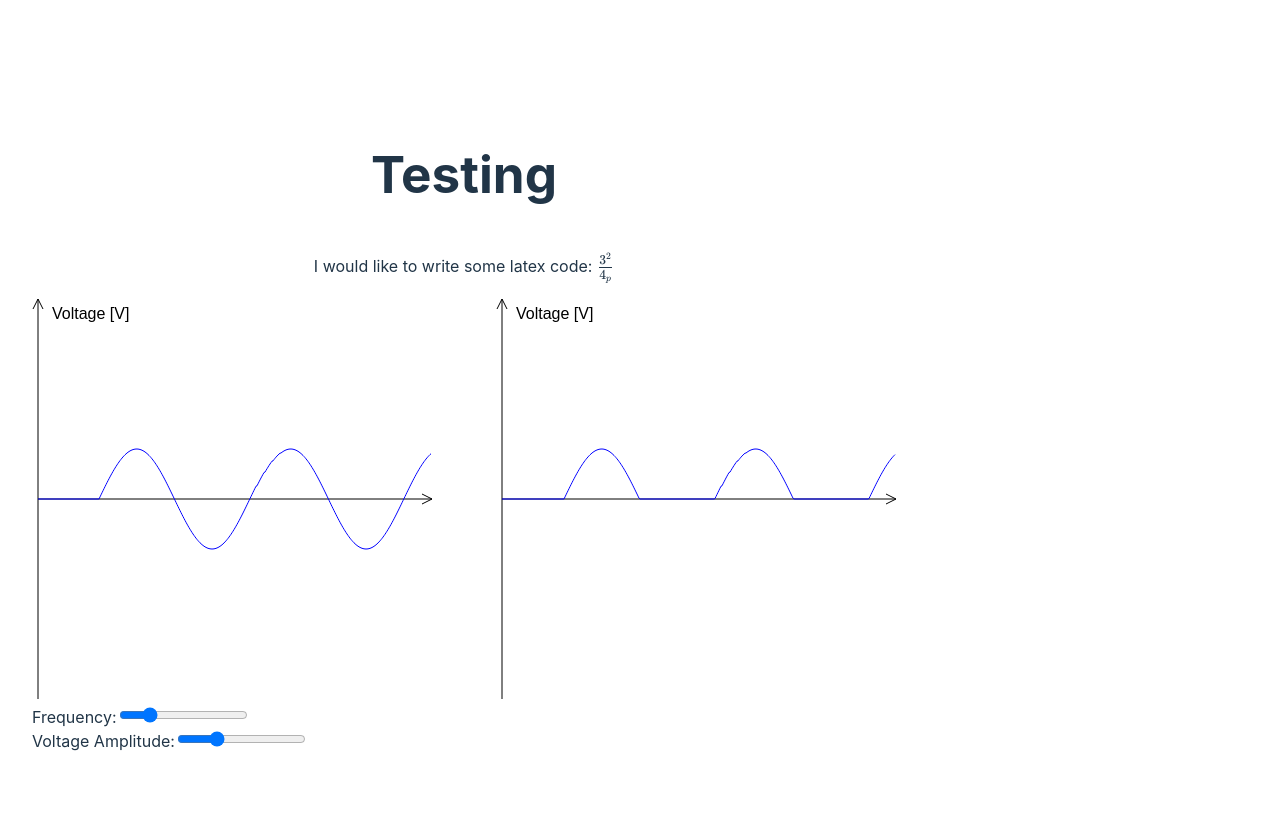
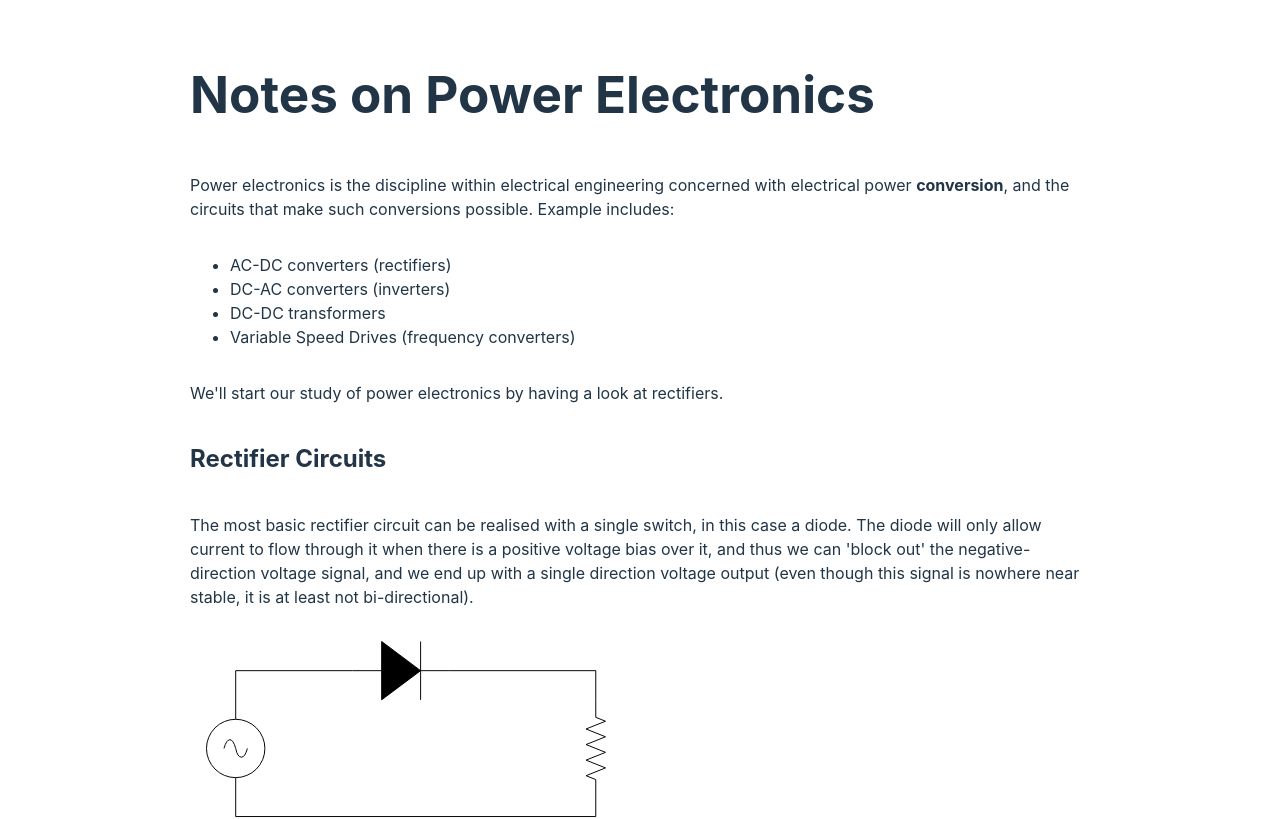
Before and after one commit to MortFred/PowerBlog, a React (Vite) app: page / in a window 1280 px wide. Shown: the top 819 px of the page. Built offline with nearby package versions, Linux system fonts and the light colour scheme.

Commit message:
Introduction and half wave rectifier

```diff
--- a/src/App.tsx
+++ b/src/App.tsx
@@ -1,10 +1,18 @@
+import styled from "styled-components";
 import { ConverterPage } from "./ConverterPage/ConverterPage";
+
+const StyledContent = styled.div`
+    display: flex;
+    justify-content: center;
+    align-items: center;
+    width: 100vw;
+`;
 
 function App() {
     return (
-        <>
+        <StyledContent>
             <ConverterPage />
-        </>
+        </StyledContent>
     );
 }
 
--- a/src/ConverterPage/ConverterPage.tsx
+++ b/src/ConverterPage/ConverterPage.tsx
@@ -1,18 +1,18 @@
 import styled from "styled-components";
 import { MarkdownRenderer } from "../MarkdownRenderer";
-import test from "./Text/test.md";
+import Introduction from "./Text/Introduction.md";
 import { useState } from "react";
 import { HalfWaveRectifiedCurve } from "./HalfWaveRectifier";
 import { VoltageCurve } from "./VoltageSignal";
+
+import BasicRectifier from "./Figures/simple_rectifier.svg";
 
 const StyledContent = styled.div`
     display: flex;
     flex-direction: column;
     margin: 16px;
-    align-items: center;
-    justify-content: center;
-    min-height: 100vh; /* Ensure the page takes at least the full viewport height */
-    padding: 16px; /* Add some padding for better appearance */
+    padding: 16px;
+    max-width: 900px;
 `;
 
 const StyledConversionDisplay = styled.div`
@@ -21,13 +21,19 @@ const StyledConversionDisplay = styled.div`
     gap: 64px;
     justify-content: flex-start;
     align-items: flex-start;
+    margin: 32px 0;
+`;
+
+const StyledImage = styled.img`
+    margin: 16px 16px; /* Add vertical margin */
 `;
 
 export function ConverterPage() {
     const [inputVoltage, setInputVoltage] = useState(0);
     return (
         <StyledContent>
-            <MarkdownRenderer content={test} />
+            <MarkdownRenderer content={Introduction} />
+            <StyledImage src={BasicRectifier} alt="Simple rectifier circui" width={"400px"} />
             <StyledConversionDisplay>
                 <VoltageCurve width={400} setVoltage={setInputVoltage} />
                 <HalfWaveRectifiedCurve width={400} voltage={inputVoltage} />
--- /dev/null
+++ b/src/ConverterPage/Text/Introduction.md
@@ -0,0 +1,16 @@
+# Notes on Power Electronics
+
+Power electronics is the discipline within electrical engineering concerned with electrical power **conversion**, and the circuits that make such conversions possible.
+Example includes:
+
+-   AC-DC converters (rectifiers)
+-   DC-AC converters (inverters)
+-   DC-DC transformers
+-   Variable Speed Drives (frequency converters)
+
+We'll start our study of power electronics by having a look at rectifiers.
+
+## Rectifier Circuits
+
+The most basic rectifier circuit can be realised with a single switch, in this case a diode.
+The diode will only allow current to flow through it when there is a positive voltage bias over it, and thus we can 'block out' the negative-direction voltage signal, and we end up with a single direction voltage output (even though this signal is nowhere near stable, it is at least not bi-directional).
--- a/src/ConverterPage/VoltageSignal.tsx
+++ b/src/ConverterPage/VoltageSignal.tsx
@@ -1,5 +1,10 @@
 import { useRef, useEffect, useState } from "react";
+import styled from "styled-components";
 
+const StyledSlider = styled.div`
+    display: grid;
+    grid-template-columns: 150px 200px;
+`;
 interface VoltageCurveProps {
     width: number;
     setVoltage: (voltage: number) => void;
@@ -9,7 +14,7 @@ export function VoltageCurve({ width, setVoltage }: VoltageCurveProps) {
     const canvasRef = useRef<HTMLCanvasElement | null>(null);
     const height = 400;
     let animationFrameId: number;
-    const [frequency, setFrequency] = useState(0.05);
+    const [frequency, setFrequency] = useState(0.3);
     const [voltageAmplitude, setVoltageAmplitude] = useState(50);
 
     let ACVoltageSignal = useRef(0);
@@ -62,7 +67,7 @@ export function VoltageCurve({ width, setVoltage }: VoltageCurveProps) {
     };
 
     const animate = (time: number) => {
-        ACVoltageSignal.current = voltageAmplitude * Math.sin(time * frequency * 0.05);
+        ACVoltageSignal.current = voltageAmplitude * Math.sin(time * frequency * 0.01);
         signalWindow.current[signalIndex.current] = ACVoltageSignal.current;
         signalIndex.current = (signalIndex.current + 1) % width;
         setVoltage(ACVoltageSignal.current);
@@ -84,22 +89,19 @@ export function VoltageCurve({ width, setVoltage }: VoltageCurveProps) {
     return (
         <div>
             <canvas ref={canvasRef} width={width} height={height} />
-            <div>
-                <label>
-                    Frequency:
+            <StyledSlider>
+                Frequency
                 <input
                     type="range"
-                        min="0.01"
-                        max="0.2"
+                    min="0.1"
+                    max="1"
                     step="0.01"
                     value={frequency}
                     onChange={(e) => setFrequency(parseFloat(e.target.value))}
                 />
-                </label>
-            </div>
-            <div>
-                <label>
-                    Voltage Amplitude:
+            </StyledSlider>
+            <StyledSlider>
+                Voltage Amplitude
                 <input
                     type="range"
                     min="10"
@@ -108,8 +110,7 @@ export function VoltageCurve({ width, setVoltage }: VoltageCurveProps) {
                     value={voltageAmplitude}
                     onChange={(e) => setVoltageAmplitude(parseFloat(e.target.value))}
                 />
-                </label>
-            </div>
+            </StyledSlider>
         </div>
     );
 }
```
Also changed, not shown: src/ConverterPage/Figures/simple_rectifier.svg (added), src/ConverterPage/Text/Basics_of_rectifying.md (renamed from src/ConverterPage/Text/test.md). Lines whose indentation alone changed are shown as unchanged.
